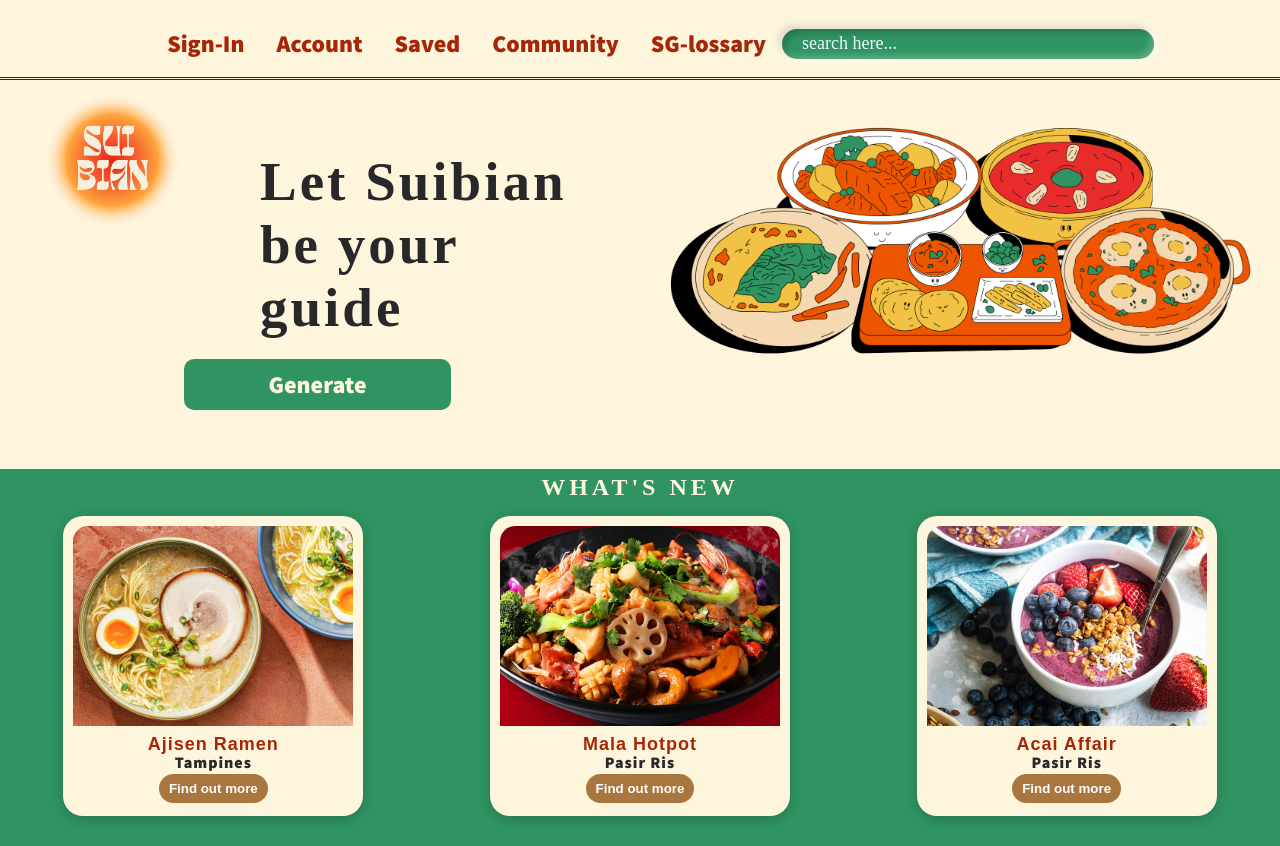
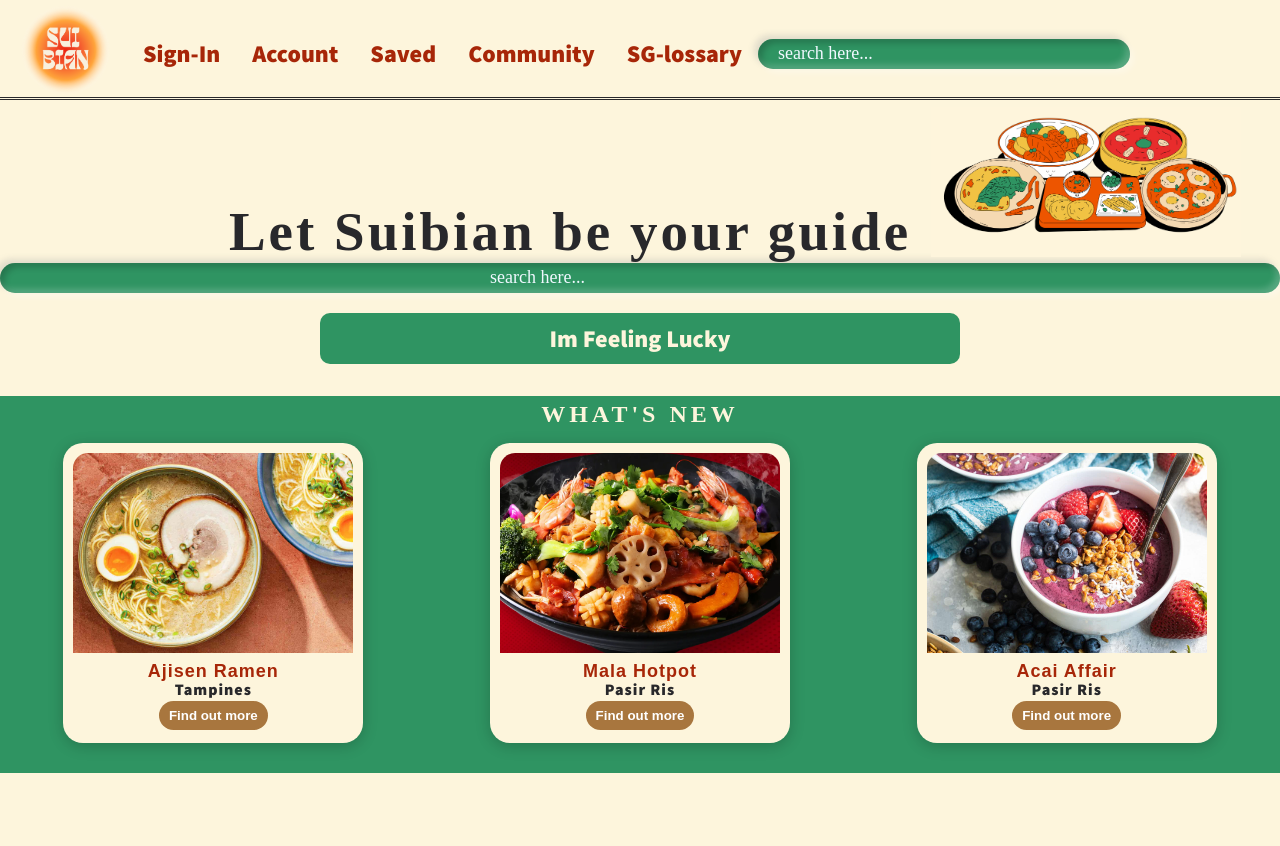
Before and after one commit to jerremyng/suiBian, a React (Create React App) app: page /home in a window 1280 px wide. After the commit the page ends 800 px from the top, so only its background shows below. Built offline with nearby package versions, Linux system fonts and the light colour scheme; a web font is replaced by a local one.

Commit message:
big update

```diff
--- a/src/App.css
+++ b/src/App.css
@@ -1,11 +1,3 @@
 .App {
   text-align: center;
 }
-
-nav {
-  position: fixed;
-  top: 0;
-  justify-content: center;
-  width: 100%;
-  padding-top: 1.3rem;
-}
--- /dev/null
+++ b/src/Styles/Navbar.css
@@ -0,0 +1,17 @@
+nav {
+    display: flex;
+    padding: 5px;
+    /* justify-content: center; */
+    width: 100%;
+}
+
+a img {
+    width: 90px;
+    height: 90px;
+}
+
+
+/* interactivity */
+nav a:hover {
+	color: var(--secondaryColor);
+}
--- a/src/Styles/home.css
+++ b/src/Styles/home.css
@@ -5,34 +5,29 @@
     src: url(fonts/Calistoga-Regular.ttf);
 }
 
+/* main {
+    margin-top: 100px;
+} */
+
 .tophalf {
-    display: grid;
+    display: block;
     grid-template-columns: repeat(6, 1fr);
     grid-template-rows: repeat(2, 1fr);
     grid-column-gap: 10px;
     grid-row-gap: 1px;
     background-color: #FDF5DC;
-}
-.div4 {
-    grid-area: 1 / 1 / 2 / 2;
-    margin-top: -10px;
-
-}
-
-.div3 {
-    grid-area: 1 / 4 / 3 / 7;;
-    margin-right: 20px;
-    margin-top: 40px;
+    margin-bottom: 2rem;
+    padding-top: 100px;
 }
 
 .div2 { grid-area: 2 / 2 / 3 / 4; }
 
 .div1 {
-    grid-area: 1 / 1 / 3 / 4;
-    padding: 50px;
+    /* padding: 20px; */
     justify-content: center;
     font-family: 'Calistoga', Times, serif;
     align-items: center;
+    display: flex;
 }
 
 h2 {
@@ -43,13 +38,18 @@
     margin-left: 210px;
     letter-spacing: 3px;
     font-size: 55px;
-    text-align: left;
+    /* text-align: center; */
+    /* position: relative;
+    top: 50%;
+    left: 50%; */
+    display: inline;
 }
 
 img {
-    width: 100%;
-    height: 100%;
+    width: 350px;
+    height: 150px;
     object-fit: contain;
+    display: inline;
 }
 
 .what {
@@ -63,7 +63,7 @@
 
 }
 
-.div1 button {
+.lucky {
     border: none;
     background-color: #2f9462;
     padding: 10px;
@@ -75,14 +75,7 @@
     justify-content: center;
     font-family: 'Source Sans Pro', Times, serif;
     margin-top: 20px;
-}
-
-nav {
-    position: fixed;
-    top: 0;
-    justify-content: center;
-    width: 100%;
-    padding-top: 1.3rem;
+    /* display: block; */
 }
 
 .bottomhalf {
--- a/src/Styles/main.css
+++ b/src/Styles/main.css
@@ -5,21 +5,11 @@
     src: url(fonts/Calistoga-Regular.ttf);
 }
 
-
-
-
 * {
 	padding: 0;
 	margin: 0;
 	box-sizing: border-box;
 
-}
-
-nav{
-    margin: 0 auto;
-    text-align: center;
-	font-size: x-large;
-	width: 100%;
 }
 
 .logo {
@@ -36,18 +26,19 @@
 }
 
 header {
-	display: flex;
+	display: block;
 	align-items: center;
 	font-family: 'Source Sans Pro', sans-serif;
 	font-size: medium;
 	justify-content: space-between;
-	height: 80px;
-	padding: 0 2rem;
+	height: 100px;
+	/* padding: 0 2rem; */
 	color: var(--textColor);
 	background-color: #FDF5DC;
 	border-bottom: 3px double #28282b;
 	position: fixed;
 	width: 100%;
+	/* border: none; */
 }
 
 
@@ -56,11 +47,6 @@
 	color: var(--textColor);
 	text-decoration: none;
 	font-size: x-large;
-}
-
-
-nav a:hover {
-	color: var(--secondaryColor);
 }
 
 header .nav-btn {
--- a/src/components/Login.js
+++ b/src/components/Login.js
@@ -12,7 +12,7 @@
     return (
       <div className='auth-form-container'>
       <h4>Enter your email!</h4>
-      {exist ? <PasswordForm/> :<EmailForm/>}
+      {true ? <PasswordForm/> :<EmailForm/>}
 
       <br></br>
       <div>or</div>
--- a/src/components/Navbar.js
+++ b/src/components/Navbar.js
@@ -3,6 +3,8 @@
 import "../Styles/main.css";
 import { useNavigate } from "react-router-dom";
 import Searchbar from "./Searchbar";
+
+import "../Styles/Navbar.css";
 
 
 function Navbar() {
@@ -18,6 +20,9 @@
 	return (
 		<header>
 			<nav ref={navRef}>
+				<a href="/#">
+					<img src={require("../assets/logo2.png")} alt="Coding Beauty logo"></img>
+				</a>
 				<a href="/login">Sign-In</a>
 				<a href="/#">Account</a>
 				<a href="/#">Saved</a>
--- /dev/null
+++ b/src/components/test.js
@@ -0,0 +1,44 @@
+// const Search = () => {
+//     const [searchResults, setSearchResults] = useState([]);
+//     const [query, setQuery] = useState('');
+
+//     const handleInputChange = (event) => {
+//       setQuery(event.target.value);
+//     };
+
+//     const handleSearch = async () => {
+//       try {
+//         const response = await axios.get(
+//           'https://api.stb.gov.sg/content/food-beverages/v2/search',
+//           {
+//             headers: {
+//               'Authorization': 'nf84ZGMg8BiTEN0PDwGmV4AlVYdxYuvF',
+//             },
+//             params: {
+//               q: query,
+//             },
+//           }
+//         );
+
+//         setSearchResults(response.data);
+//       } catch (error) {
+//         console.error(error);
+//       }
+//     };
+
+//     return (
+//       <div>
+//         <input type="text" value={query} onChange={handleInputChange} />
+//         <button onClick={handleSearch}>Search</button>
+
+//         {searchResults.map((result) => (
+//           <div key={result.id}>
+//             <h3>{result.name}</h3>
+//             <p>{result.description}</p>
+//           </div>
+//         ))}
+//       </div>
+//     );
+//   };
+
+//   export default Search;
--- a/src/pages/home.js
+++ b/src/pages/home.js
@@ -1,8 +1,10 @@
 import FoodLocation from '../components/FoodLocation.js';
 import { trialdata } from '../data/trialdata.js';
+import Search from '../components/test.js';
 
 import {fireBaseAuth} from '../firebase.js'
 import Navbar from '../components/Navbar.js';
+import Searchbar from '../components/Searchbar.js';
 import React from 'react';
 import "../Styles/home.css";
 import "../Styles/Searchbar.css";
@@ -15,10 +17,11 @@
 
     return (
 
-        <><React.Fragment>
+        // <><React.Fragment>
+        <>
             <Navbar />
-        </React.Fragment>
-            <section>
+        {/* </React.Fragment> */}
+            <main>
                 <div className='tophalf'>
                     {/* <h2><span> Let  randomness  be  your  guide </span></h2>
                     <Link to="/about">
@@ -30,17 +33,19 @@
                         {user == null
                         ? <h2>Let Suibian be your guide</h2>
                         : <h2>Welcome Back {user.email}</h2>}
-                        {/* <h2>Let SuiBian be your guide</h2> */}
-                        <button className='lucky'>Generate</button>
+                        <img src={require("../assets/smol.png")}/>
+
                     </div>
-                    <div class="div3">
+                    <Searchbar/>
+                    <button className='lucky'>Im Feeling Lucky</button>
+                    {/* <div class="div3">
                         <img src={require("../assets/smol.png")}/>
-                    </div>
-                    <div className='div4'>
+                    </div> */}
+                    {/* <div className='div4'>
                         <img src={require("../assets/logo2.png")}
                     style={{ width: 140, height: 140 }}
                     className="logo" />
-                    </div>
+                    </div> */}
                 </div>
                 <div className='bottomhalf'>
                     <h1 className='what'>what's new</h1>
@@ -56,10 +61,11 @@
                         })}
                         <br></br>
                     </div>
+                {/* <Search></Search> */}
 
                 </div>
 
-            </section>
+            </main>
 
             </>
     );
```
